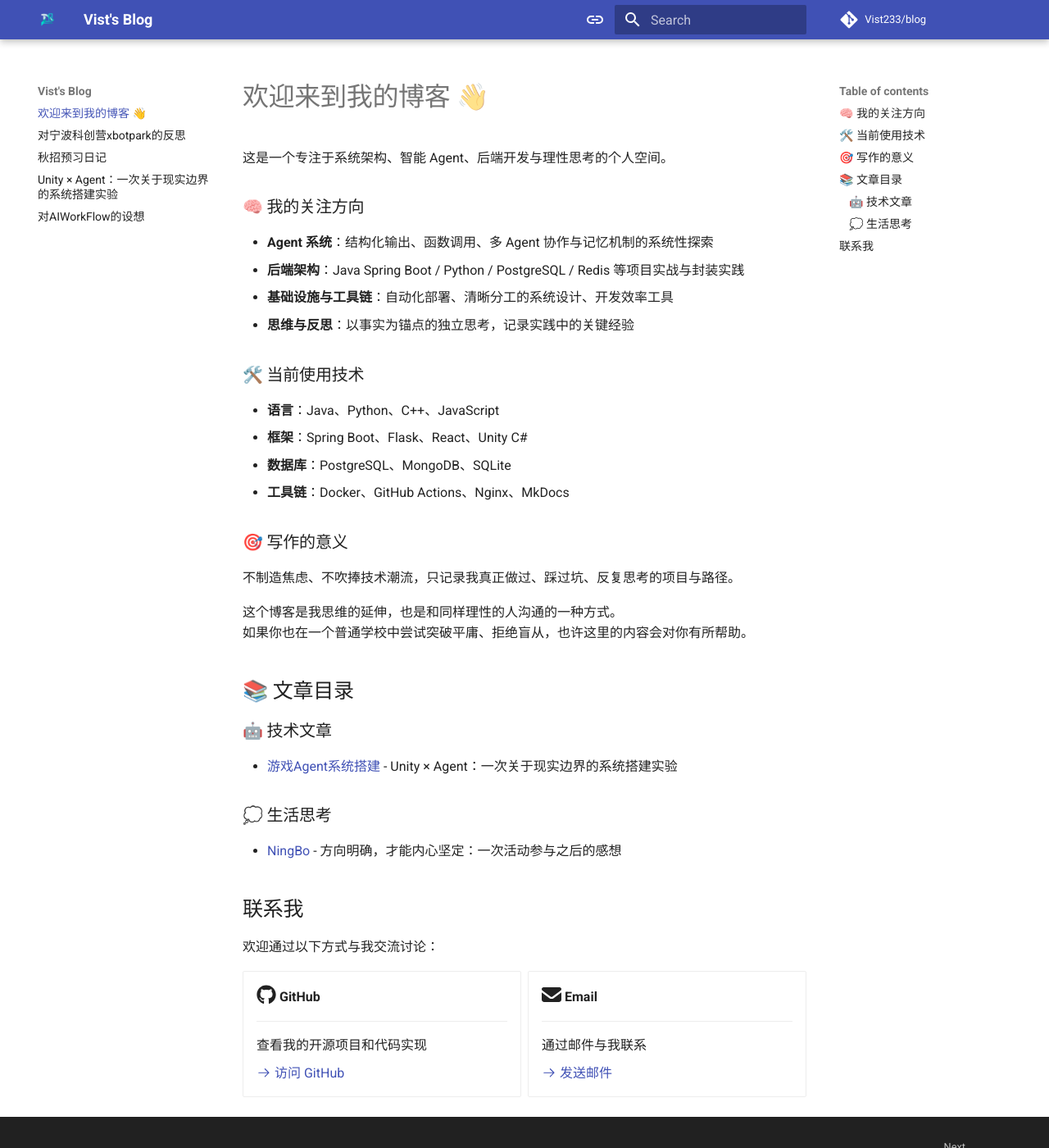
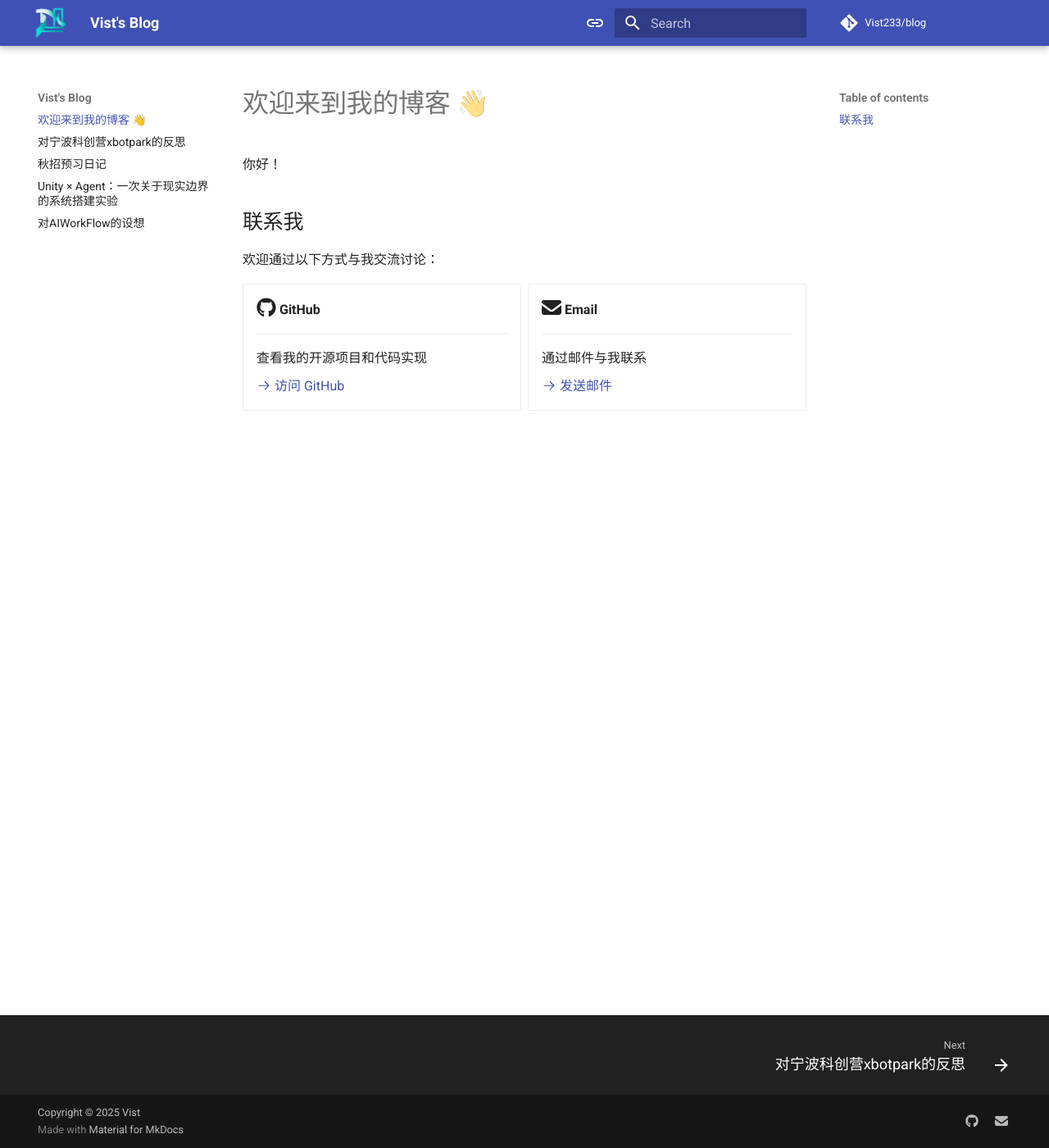
Before and after one commit to Vist233/blog, an MkDocs documentation site: the page built from docs/index.md, in a window 1280 px wide and 1400 px high. Shown: the whole window at 82% size. Built offline with MkDocs 1.6.1 and Material for MkDocs 9.7.7, drawn with Linux system fonts in a browser that asks for light colours; comment, search, counter and statistics services are not loaded.

Commit message:
index update.

```diff
--- a/docs/index.md
+++ b/docs/index.md
@@ -1,38 +1,6 @@
 # 欢迎来到我的博客 👋
 
-这是一个专注于系统架构、智能 Agent、后端开发与理性思考的个人空间。
-
-### 🧠 我的关注方向
-
-- **Agent 系统**：结构化输出、函数调用、多 Agent 协作与记忆机制的系统性探索
-- **后端架构**：Java Spring Boot / Python / PostgreSQL / Redis 等项目实战与封装实践
-- **基础设施与工具链**：自动化部署、清晰分工的系统设计、开发效率工具
-- **思维与反思**：以事实为锚点的独立思考，记录实践中的关键经验
-
-### 🛠️ 当前使用技术
-
-- **语言**：Java、Python、C++、JavaScript
-- **框架**：Spring Boot、Flask、React、Unity C#
-- **数据库**：PostgreSQL、MongoDB、SQLite
-- **工具链**：Docker、GitHub Actions、Nginx、MkDocs
-
-### 🎯 写作的意义
-
-不制造焦虑、不吹捧技术潮流，只记录我真正做过、踩过坑、反复思考的项目与路径。
-
-这个博客是我思维的延伸，也是和同样理性的人沟通的一种方式。
-如果你也在一个普通学校中尝试突破平庸、拒绝盲从，也许这里的内容会对你有所帮助。
-
-## 📚 文章目录
-
-### 🤖 技术文章
-
-- [游戏Agent系统搭建](UnityGame.md) - Unity × Agent：一次关于现实边界的系统搭建实验
-
-### 💭 生活思考
-
-- [NingBo](NingBo.md) - 方向明确，才能内心坚定：一次活动参与之后的感想
-
+你好！
 ## 联系我
 
 欢迎通过以下方式与我交流讨论：
--- /dev/null
+++ b/docs/stylesheets/extra.css
@@ -0,0 +1,38 @@
+/* 方案1：适中大小的logo (推荐) */
+.md-header__button.md-logo img,
+.md-header__button.md-logo svg {
+  width: 36px !important;
+  height: 36px !important;
+  max-width: none !important;
+  max-height: none !important;
+}
+
+.md-header__button.md-logo {
+  padding: 6px !important;
+}
+
+/* 方案2：更大的logo (如果你想要更显眼的效果，取消下面的注释)
+.md-header__button.md-logo img,
+.md-header__button.md-logo svg {
+  width: 48px !important;
+  height: 48px !important;
+  max-width: none !important;
+  max-height: none !important;
+}
+
+.md-header__button.md-logo {
+  padding: 4px !important;
+}
+*/
+
+/* 确保logo和标题的对齐 */
+.md-header__title {
+  margin-left: 8px;
+  line-height: 48px;
+}
+
+/* 可选：给logo添加一些悬停效果 */
+.md-header__button.md-logo:hover {
+  opacity: 0.8;
+  transition: opacity 0.2s ease;
+}
--- a/mkdocs.yml
+++ b/mkdocs.yml
@@ -45,6 +45,9 @@ theme:
   logo: assets/logo.png
   favicon: assets/logo.png
 
+extra_css:
+  - stylesheets/extra.css
+
 plugins:
   - search
 
```
Also changed, not shown: docs/assets/logo.png, docs/assets/logo2.png (added).
